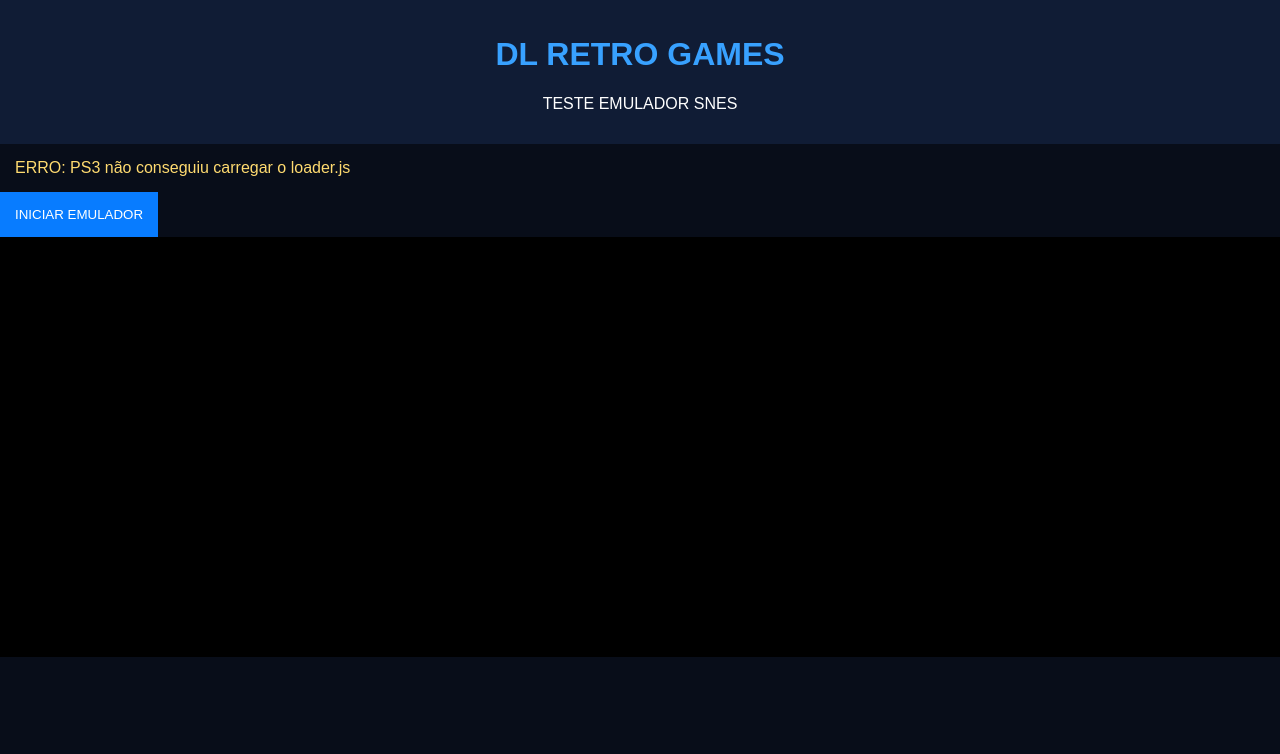
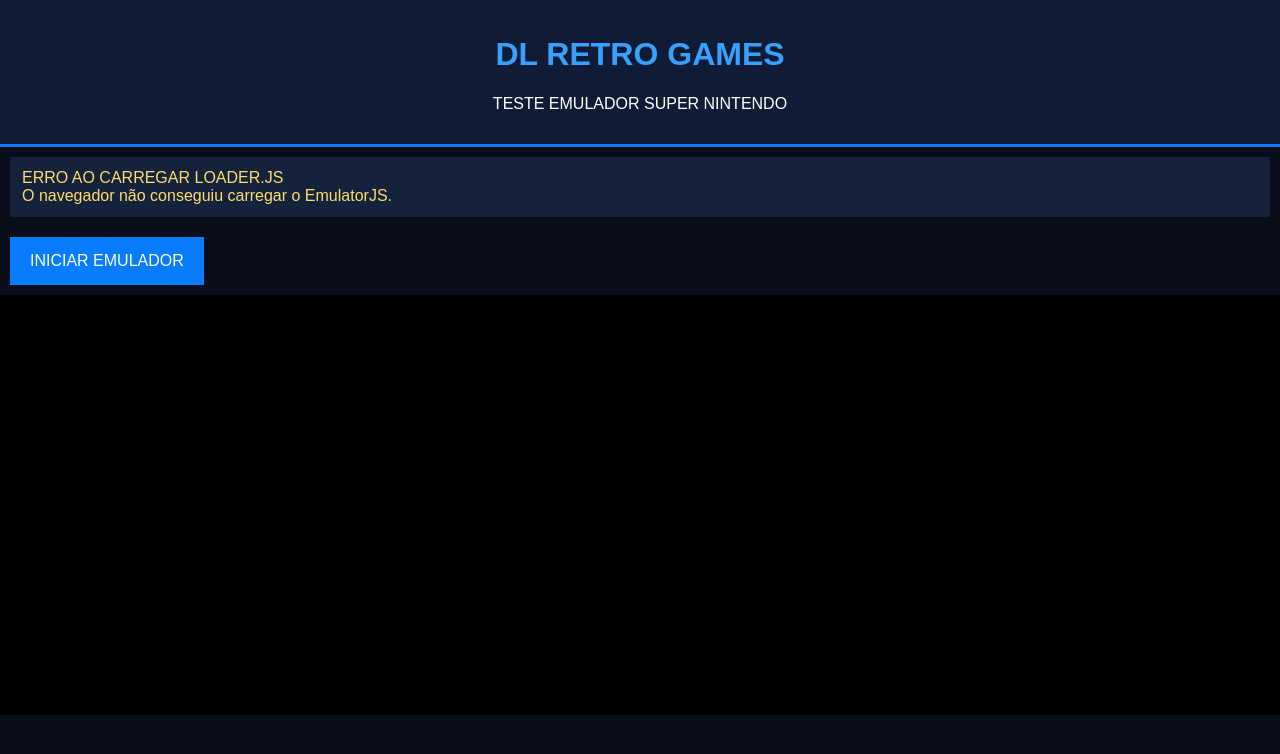
Before and after one commit to dlgamesps3/dlretrogamesps3, a plain HTML site: page index.html in a window 1280 px wide. Both pictures are taken after a click on the button "INICIAR EMULADOR". Drawn offline with Linux system fonts and the light colour scheme.

Commit message:
Update HTML structure and JavaScript error handling

```diff
--- a/index.html
+++ b/index.html
@@ -3,23 +3,29 @@
 <html lang="pt-BR">
 <head>
 <meta charset="UTF-8">
-<title>DL RETRO PS3 - Diagnóstico</title>
+<meta name="viewport" content="width=device-width, initial-scale=1">
+<title>DL RETRO GAMES PS3</title>
+
 <style>
 body {
     margin: 0;
     background: #080d19;
     color: white;
-    font-family: Arial;
+    font-family: Arial, sans-serif;
 }
 header {
     background: #101c35;
     padding: 15px;
     text-align: center;
+    border-bottom: 3px solid #087cff;
 }
 h1 { color: #38a1ff; }
 #status {
-    padding: 15px;
+    background: #14233b;
     color: #ffdb70;
+    padding: 12px;
+    margin: 10px;
+    overflow-wrap: break-word;
 }
 #game {
     width: 100%;
@@ -27,18 +33,21 @@ h1 { color: #38a1ff; }
     background: black;
 }
 button {
-    padding: 15px;
+    padding: 15px 20px;
     background: #087cff;
     color: white;
     border: 0;
+    margin: 10px;
+    font-size: 16px;
 }
 </style>
 </head>
+
 <body>
 
 <header>
 <h1>DL RETRO GAMES</h1>
-<p>TESTE EMULADOR SNES</p>
+<p>TESTE EMULADOR SUPER NINTENDO</p>
 </header>
 
 <div id="status">Aguardando início...</div>
@@ -52,34 +61,51 @@ function mensagem(texto) {
     document.getElementById("status").innerHTML = texto;
 }
 
+window.onerror = function(msg, url, linha, coluna, erro) {
+    var detalhes = "ERRO JAVASCRIPT: " + msg;
+    detalhes += "<br>Arquivo: " + (url || "desconhecido");
+    detalhes += "<br>Linha: " + (linha || "?");
+    detalhes += "<br>Coluna: " + (coluna || "?");
+
+    mensagem(detalhes);
+    return true;
+};
+
 function iniciar() {
+
     mensagem("ETAPA 1: Preparando emulador...");
 
-    window.onerror = function(msg) {
-        mensagem("ERRO JAVASCRIPT: " + msg);
-    };
+    window.EJS_player = "#game";
+    window.EJS_core = "snes";
+    window.EJS_gameName = "Super Mario World";
+    window.EJS_color = "#0064ff";
+    window.EJS_startOnLoaded = true;
+    window.EJS_pathtodata =
+        "https://cdn.emulatorjs.org/stable/data/";
 
-    EJS_player = "#game";
-    EJS_core = "snes";
-    EJS_gameName = "Super Mario World";
-    EJS_color = "#0064ff";
-    EJS_startOnLoaded = true;
-    EJS_pathtodata = "https://cdn.emulatorjs.org/stable/data/";
-    EJS_gameUrl = "./Super Mario World (Europe).sfc";
+    window.EJS_gameUrl =
+        "./Super Mario World (Europe).sfc";
 
     mensagem("ETAPA 2: Carregando EmulatorJS...");
 
     var script = document.createElement("script");
 
     script.onload = function() {
-        mensagem("ETAPA 3: Loader carregado. Verificando inicialização...");
+        mensagem(
+            "ETAPA 3: Loader carregado!<br>" +
+            "Aguardando inicialização do emulador..."
+        );
     };
 
-    script.onerror = function() {
-        mensagem("ERRO: PS3 não conseguiu carregar o loader.js");
+    script.onerror = function(evento) {
+        mensagem(
+            "ERRO AO CARREGAR LOADER.JS<br>" +
+            "O navegador não conseguiu carregar o EmulatorJS."
+        );
     };
 
-    script.src = "https://cdn.emulatorjs.org/stable/data/loader.js";
+    script.src =
+        "https://cdn.emulatorjs.org/stable/data/loader.js";
 
     document.body.appendChild(script);
 }
```
